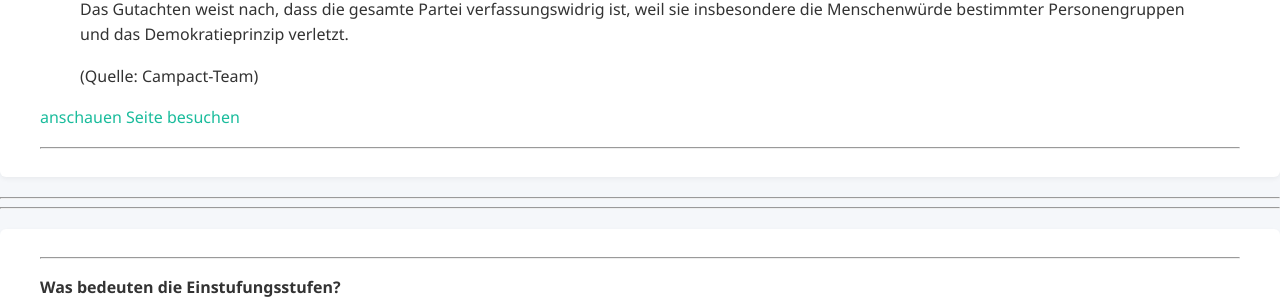
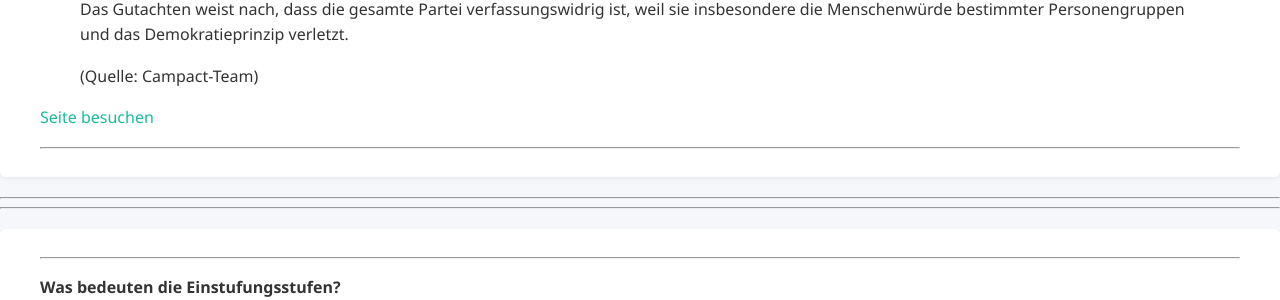
Before and after one commit to TheGermanTruth/TheGermanTruth, a Jekyll site: the page built from rechts.md, in a window 1280 px wide and 900 px high, scrolled down 2560 px. Shown: the part 154-454 px from the top of the window. Built offline with Jekyll 4.4.1, drawn with Linux system fonts in a browser that asks for light colours.

Commit message:
Update rechts.md

```diff
--- a/rechts.md
+++ b/rechts.md
@@ -108,8 +108,7 @@
 >
 >(Quelle: Campact-Team)
 
-<a href="[https://example.com](https://www.campact.de/rechtsextremismus/afd-verbot/)" target="_blank" rel="noopener">anschauen</a>
-[Seite besuchen]([https://example.com](https://www.campact.de/rechtsextremismus/afd-verbot/)){:target="_blank" rel="noopener"}
+[Seite besuchen](https://www.campact.de/rechtsextremismus/afd-verbot/){:target="_blank" rel="noopener"}
 
 ---
 
```
